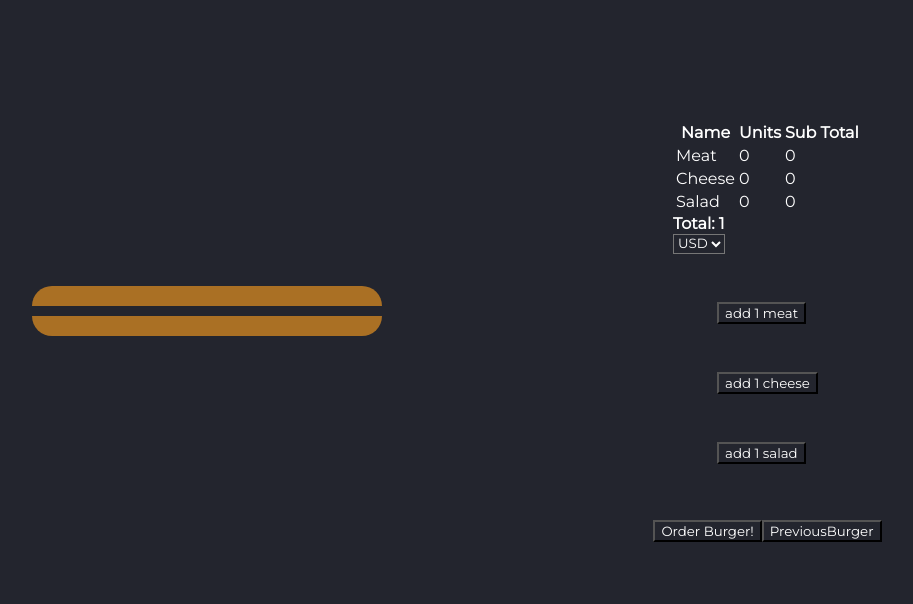
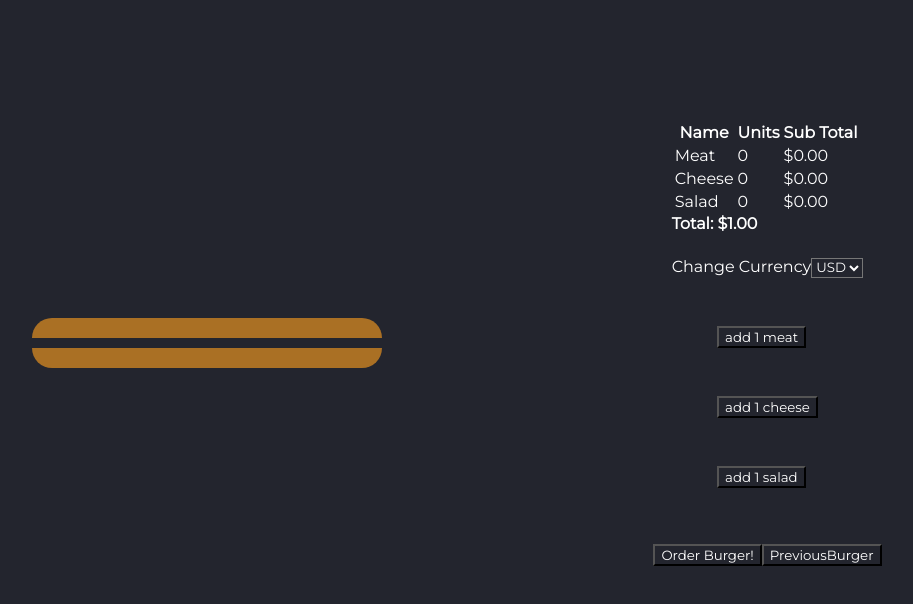
Before and after one commit to nicokurogane/react-burger-builder, a React (Create React App) app: page / in a window 1280 px wide. Shown: the top 604 px of the page, without its empty margins (183-1096 px from the left). Built offline with nearby package versions, Linux system fonts and the light colour scheme.

Commit message:
Fixed currency exchange for the total amount

```diff
--- a/src/components/billing_subtotal/BillingSubTotal.js
+++ b/src/components/billing_subtotal/BillingSubTotal.js
@@ -1,14 +1,15 @@
-import React from 'react';
+import React from "react";
+import CurrencyConversor from "./../../utility/currencyconversor.js";
 
-const BillingSubTotal = (props) => {
-    const {ingredientName, quantity, subTotal} = props;
+const BillingSubTotal = props => {
+  const { ingredientName, quantity, subTotal, currency } = props;
   return (
     <tr>
       <td>{ingredientName}</td>
       <td>{quantity}</td>
-            <td>{subTotal}</td>
+      <td>{CurrencyConversor.formatNumberCurrency(currency, subTotal)}</td>
     </tr>
   );
-}
+};
 
 export default BillingSubTotal;
--- a/src/components/billing_ui/BillingUI.js
+++ b/src/components/billing_ui/BillingUI.js
@@ -13,14 +13,16 @@ class BillingUI extends React.Component {
     });
 
     this.state = {
-      total: 1,
+      total: 0,
+      baseprice: 1,
       meatQuantity: 0,
       meatSubTotal: 0,
       cheeseQuantity: 0,
       cheeseSubTotal: 0,
       saladSubTotal: 0,
       saladQuantity: 0,
-      prices: pricesMap
+      prices: pricesMap,
+      currency: "USD"
     };
   }
 
@@ -32,12 +34,13 @@ class BillingUI extends React.Component {
   };
 
   getTotal(arrayToReduce) {
+    const{ prices, baseprice } = this.state;
     let total = arrayToReduce.reduce(
       (acc, currentIngredient) =>
-        acc + this.state.prices.get(currentIngredient),
+        acc + prices.get(currentIngredient),
       0
     );
-    total += 1;
+    total += baseprice;
     return total;
   }
 
@@ -48,7 +51,7 @@ class BillingUI extends React.Component {
     let cheeseQuantity = 0;
     let saladTotal = 0;
     let saladQuantity = 0;
-    //refactor this after UI
+
     ingredientsArray.forEach(currentIngredient => {
       const { prices } = this.state;
       switch (currentIngredient) {
@@ -87,7 +90,8 @@ class BillingUI extends React.Component {
       cheeseSubTotal,
       saladSubTotal,
       saladQuantity,
-      total
+      total,
+      currency
     } = this.state;
 
     const { onAddIngredient, onDeleteIngredient } = this.props;
@@ -108,21 +112,28 @@ class BillingUI extends React.Component {
                 ingredientName={"Meat"}
                 quantity={meatQuantity}
                 subTotal={meatSubTotal}
+                currency={currency}
               />
               <BillingSubTotal
                 ingredientName={"Cheese"}
                 quantity={cheeseQuantity}
                 subTotal={cheeseSubTotal}
+                currency={currency}
               />
               <BillingSubTotal
                 ingredientName={"Salad"}
                 quantity={saladQuantity}
                 subTotal={saladSubTotal}
+                currency={currency}
               />
             </tbody>
           </table>
-          <span className="bill-total">{`Total: ${total}`}</span>{" "}
-          <div>
+          <span className="bill-total">{`Total: ${CurrencyConversor.formatNumberCurrency(
+            currency,
+            total
+          )}`}</span>
+          <div className="currency-container">
+            <span>Change Currency</span>
             <select onChange={event => this.changePricesCurrency(event)}>
               {CurrencyConversor.getCurrencies().map(currency => {
                 return (
@@ -160,31 +171,40 @@ class BillingUI extends React.Component {
   }
 
   changePricesCurrency = e => {
-    let tempPrices = this.state.prices;
+    const {prices, baseprice} = this.state;
+    let tempPrices = prices;
+    let tempBaseprice = baseprice;
+
     for (let key of tempPrices.keys()) {
       if (e.target.value === "USD") {
-        tempPrices.set(
-          key,
-          CurrencyConversor.euroToDollar(tempPrices.get(key))
-        );
+        tempPrices.set(key, CurrencyConversor.euroToDollar(tempPrices.get(key)));
+        tempBaseprice = CurrencyConversor.euroToDollar(tempBaseprice);
       } else if (e.target.value === "EUR") {
-        tempPrices.set(
-          key,
-          CurrencyConversor.dollarToEuro(tempPrices.get(key))
-        );
+        tempPrices.set(key, CurrencyConversor.dollarToEuro(tempPrices.get(key)));
+        tempBaseprice = CurrencyConversor.dollarToEuro(tempBaseprice);
       }
     }
 
+    this.setState(
+      {
+        prices: tempPrices,
+        currency: e.target.value,
+        baseprice: tempBaseprice
+      },
+      () => {
+        this.updatePrices(this.props.ingredients);
+      }
+    );
+  };
+
+  componentDidMount(){
     this.setState({
-      prices: tempPrices
-    },()=>{
-      this.updatePrices(this.props.ingredients);
-    });
+      total: this.state.baseprice
+    })
   }
 
   componentDidUpdate(prevProps) {
     const { ingredients } = this.props;
-
     if (prevProps.ingredients.length !== ingredients.length) {
       this.updatePrices(ingredients);
     }
--- a/src/components/billing_ui/billing-ui.css
+++ b/src/components/billing_ui/billing-ui.css
@@ -1,16 +1,19 @@
 .billing-ui-container{
-    margin-top: 5vh;
+    margin: 5vh 0;
     display: flex;
     flex-direction: column;
     justify-content: center;
     align-items: center;
 }
 
+.currency-container{
+    margin-top: 3vh;
+}
+
 .bill-total{
     font-weight: bold;
 }
 
-
 .props-children{
     margin-top: 7vh;
 }
--- a/src/utility/currencyconversor.js
+++ b/src/utility/currencyconversor.js
@@ -15,7 +15,7 @@ class CurrencyConversor {
 
   static formatNumberCurrency(currencyCode, priceToFormat){
     if(currencyCode === "USD"){
-        return new Intl.NumberFormat('en-US', { style: 'currency', currency: 'EUR' }).format(priceToFormat);
+        return new Intl.NumberFormat('en-US', { style: 'currency', currency: 'USD' }).format(priceToFormat);
     }else if(currencyCode === "EUR"){
         return new Intl.NumberFormat('es-ES', { style: 'currency', currency: 'EUR' }).format(priceToFormat);
     }
```
Lines whose indentation alone changed are shown as unchanged.
